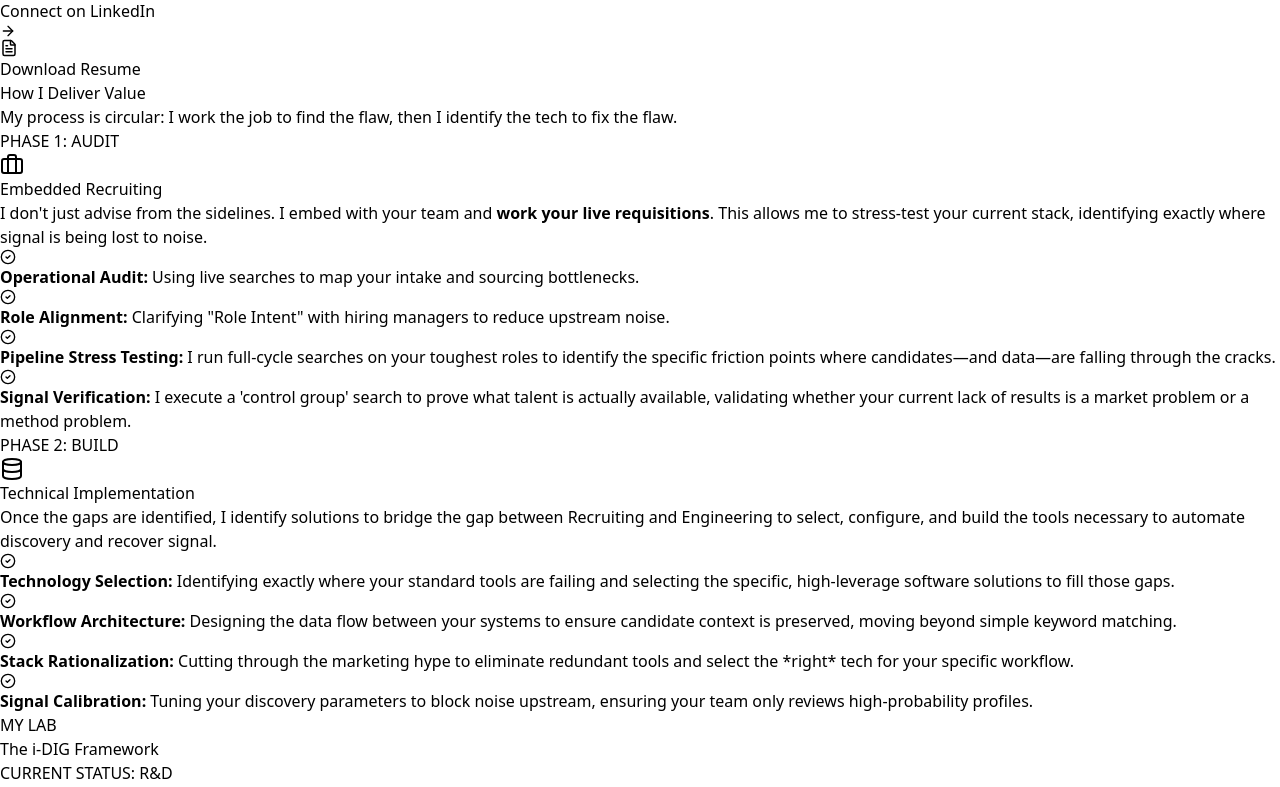
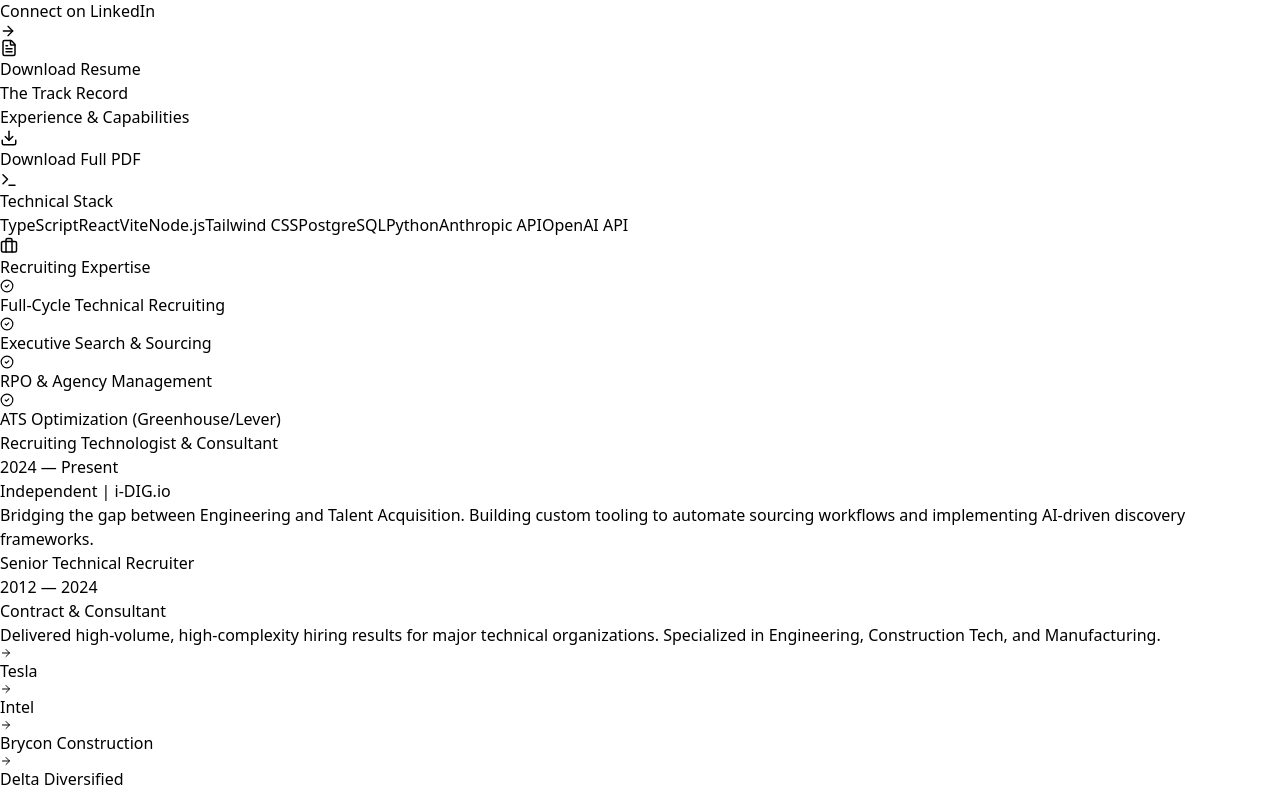
Before and after one commit to theresonantbuilder/idig_website, a React (Vite) app: page / in a window 1280 px wide. Shown: the part 775-1562 px from the top of the page. Built offline with nearby package versions, Linux system fonts and the light colour scheme.

Commit message:
add resume function

```diff
--- a/src/pages/HomeSignalDriven.tsx
+++ b/src/pages/HomeSignalDriven.tsx
@@ -1,7 +1,8 @@
-import { ArrowRight, Database, Briefcase, CheckCircle2, Linkedin, FileText, Code2, Terminal, Layers, Lock, Zap, Sliders, GitMerge, BrainCircuit } from 'lucide-react';
+import { ArrowRight, Database, Briefcase, CheckCircle2, Linkedin, FileText, Code2, Terminal, Layers, Lock, Zap, Sliders, GitMerge, BrainCircuit, Download } from 'lucide-react';
 import idigPreview from '../assets/idig_attractor_preview.png';
-// UPDATED PROFILE PIC IMPORT
 import profilePic from '../assets/paul_idig_profile.jpg';
+// IMPORT RESUME FILE
+import resumeFile from '../assets/paul_idig_resume.pdf';
 
 export default function HomeSignalDriven() {
 
@@ -109,7 +110,7 @@ export default function HomeSignalDriven() {
                       <a href="https://www.linkedin.com/in/paulduplantis/" target="_blank" rel="noopener noreferrer" className="flex items-center justify-center w-full px-4 py-3 bg-[#0A66C2] text-white rounded-lg hover:bg-[#004182] transition font-medium text-sm group">
                         <Linkedin size={18} className="mr-2" /> Connect on LinkedIn <ArrowRight size={16} className="ml-2 opacity-0 group-hover:opacity-100 transition-opacity" />
                       </a>
-                      <a href="/path-to-your-resume.pdf" target="_blank" rel="noopener noreferrer" className="flex items-center justify-center w-full px-4 py-3 bg-white text-slate-700 border border-slate-300 rounded-lg hover:bg-slate-50 transition font-medium text-sm">
+                      <a href={resumeFile} download="Paul_Duplantis_Resume.pdf" className="flex items-center justify-center w-full px-4 py-3 bg-white text-slate-700 border border-slate-300 rounded-lg hover:bg-slate-50 transition font-medium text-sm">
                         <FileText size={18} className="mr-2 text-slate-500" /> Download Resume
                       </a>
                     </div>
@@ -117,6 +118,88 @@ export default function HomeSignalDriven() {
                 </div>
               </div>
 
+            </div>
+          </div>
+        </section>
+
+        {/* DIGITAL RESUME SECTION (NEW) */}
+        <section id="resume" className="py-20 bg-slate-50 border-b border-slate-200">
+          <div className="max-w-6xl mx-auto px-6">
+
+            <div className="flex flex-col md:flex-row justify-between items-end mb-12">
+              <div>
+                <h3 className="text-sm font-bold text-blue-600 uppercase tracking-widest mb-2">The Track Record</h3>
+                <h2 className="text-3xl font-light text-slate-900">Experience & Capabilities</h2>
+              </div>
+              <a
+                href={resumeFile}
+                download="Paul_Duplantis_Resume.pdf"
+                className="mt-6 md:mt-0 inline-flex items-center px-6 py-3 bg-white text-slate-700 border border-slate-300 font-medium rounded-lg hover:bg-white hover:text-blue-600 hover:border-blue-400 transition shadow-sm"
+              >
+                <Download size={18} className="mr-2" /> Download Full PDF
+              </a>
+            </div>
+
+            <div className="grid md:grid-cols-12 gap-12">
+
+              {/* Left Column: Skills & Tech */}
+              <div className="md:col-span-4 space-y-8">
+                <div className="bg-white p-6 rounded-xl border border-slate-200 shadow-sm">
+                  <h4 className="font-bold text-slate-900 mb-4 flex items-center"><Terminal size={18} className="mr-2 text-blue-500"/> Technical Stack</h4>
+                  <div className="flex flex-wrap gap-2">
+                    {['TypeScript', 'React', 'Vite', 'Node.js', 'Tailwind CSS', 'PostgreSQL', 'Python', 'Anthropic API', 'OpenAI API'].map(skill => (
+                      <span key={skill} className="px-3 py-1 bg-slate-100 text-slate-600 text-xs font-medium rounded-full">{skill}</span>
+                    ))}
+                  </div>
+                </div>
+
+                <div className="bg-white p-6 rounded-xl border border-slate-200 shadow-sm">
+                  <h4 className="font-bold text-slate-900 mb-4 flex items-center"><Briefcase size={18} className="mr-2 text-emerald-500"/> Recruiting Expertise</h4>
+                  <ul className="space-y-2 text-sm text-slate-600">
+                    <li className="flex items-start"><CheckCircle2 size={14} className="mr-2 text-emerald-500 mt-1"/> Full-Cycle Technical Recruiting</li>
+                    <li className="flex items-start"><CheckCircle2 size={14} className="mr-2 text-emerald-500 mt-1"/> Executive Search & Sourcing</li>
+                    <li className="flex items-start"><CheckCircle2 size={14} className="mr-2 text-emerald-500 mt-1"/> RPO & Agency Management</li>
+                    <li className="flex items-start"><CheckCircle2 size={14} className="mr-2 text-emerald-500 mt-1"/> ATS Optimization (Greenhouse/Lever)</li>
+                  </ul>
+                </div>
+              </div>
+
+              {/* Right Column: Work History */}
+              <div className="md:col-span-8 space-y-8">
+
+                {/* Role 1 */}
+                <div className="relative pl-8 border-l-2 border-blue-100">
+                  <div className="absolute -left-[9px] top-0 w-4 h-4 rounded-full bg-blue-500 border-4 border-slate-50"></div>
+                  <div className="mb-1 flex flex-col sm:flex-row sm:items-center sm:justify-between">
+                    <h3 className="text-xl font-bold text-slate-900">Recruiting Technologist & Consultant</h3>
+                    <span className="text-sm font-mono text-slate-500">2024 — Present</span>
+                  </div>
+                  <div className="text-blue-600 font-medium text-sm mb-3">Independent | i-DIG.io</div>
+                  <p className="text-slate-600 leading-relaxed mb-4">
+                    Bridging the gap between Engineering and Talent Acquisition. Building custom tooling to automate sourcing workflows and implementing AI-driven discovery frameworks.
+                  </p>
+                </div>
+
+                {/* Role 2 */}
+                <div className="relative pl-8 border-l-2 border-slate-200">
+                  <div className="absolute -left-[9px] top-0 w-4 h-4 rounded-full bg-slate-300 border-4 border-slate-50"></div>
+                  <div className="mb-1 flex flex-col sm:flex-row sm:items-center sm:justify-between">
+                    <h3 className="text-xl font-bold text-slate-900">Senior Technical Recruiter</h3>
+                    <span className="text-sm font-mono text-slate-500">2012 — 2024</span>
+                  </div>
+                  <div className="text-slate-500 font-medium text-sm mb-3">Contract & Consultant</div>
+                  <p className="text-slate-600 leading-relaxed mb-4">
+                    Delivered high-volume, high-complexity hiring results for major technical organizations. Specialized in Engineering, Construction Tech, and Manufacturing.
+                  </p>
+                  <ul className="grid grid-cols-2 gap-2 text-sm text-slate-500 mt-3">
+                    <li className="flex items-center"><ArrowRight size={12} className="mr-2"/> Tesla</li>
+                    <li className="flex items-center"><ArrowRight size={12} className="mr-2"/> Intel</li>
+                    <li className="flex items-center"><ArrowRight size={12} className="mr-2"/> Brycon Construction</li>
+                    <li className="flex items-center"><ArrowRight size={12} className="mr-2"/> Delta Diversified</li>
+                  </ul>
+                </div>
+
+              </div>
             </div>
           </div>
         </section>
```
Also changed, not shown: 1 other file (tests, documents, lock files or other folders).
